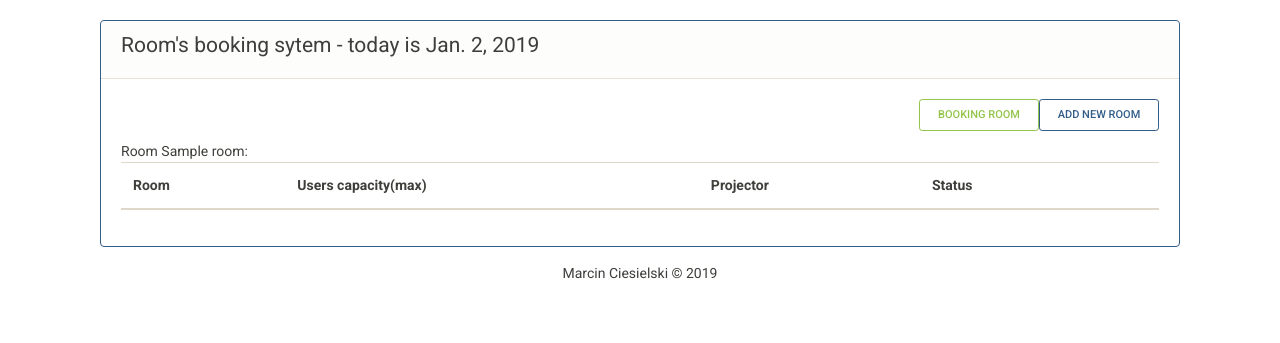
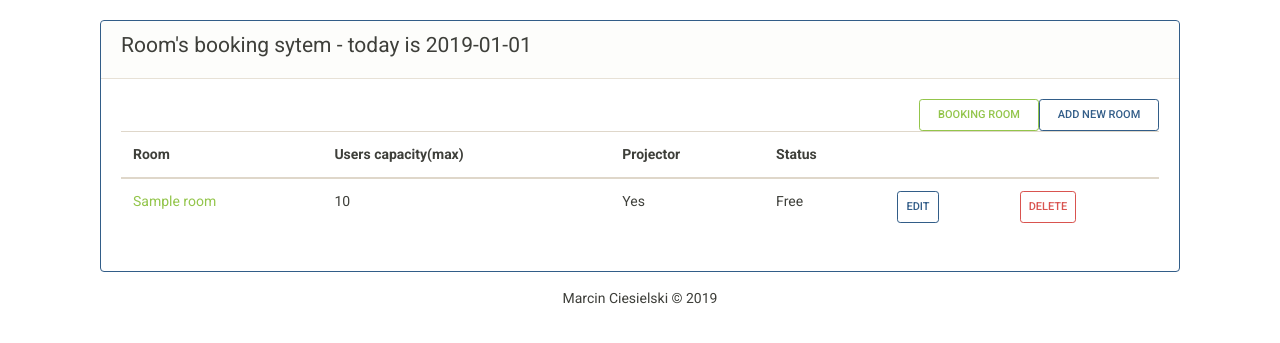
Before and after one commit to marcin-ciesielski/RBS, a Django app: page / in a window 1280 px wide. Shown: the part 54-397 px from the top of the page. Run offline with Django 3.2, Linux system fonts and the light colour scheme; tables that the repository leaves empty hold one stand-in row (values such as "Sample post"); lists and menus that the app fills with data are empty; parts of the project's set-up code (start-up, migrations or seed data) failed here and were passed over; some libraries are stand-ins or nearby versions.

Commit message:
Add date now js function

```diff
--- a/main/models.py
+++ b/main/models.py
@@ -1,5 +1,4 @@
 from django.db import models
-
 
 class Room(models.Model):
     name = models.CharField(max_length=64)
--- a/main/templates/main/base.html
+++ b/main/templates/main/base.html
@@ -7,7 +7,18 @@
     <meta name="viewport" content="width=device-width, user-scalable=no, initial-scale=1.0, maximum-scale=1.0, minimum-scale=1.0">
     <meta http-equiv="X-UA-Compatible" content="ie=edge">
     <link rel="stylesheet" href="https://stackpath.bootstrapcdn.com/bootswatch/4.1.3/sandstone/bootstrap.min.css">
-
+    <script type="text/javascript">
+        function showDate(){
+            var Today = new Date();
+            var Month = Today.getMonth() + 1;
+            var Day = Today.getDate();
+            var Year = Today.getFullYear();
+                if(Year <= 99)    Year += 1900;
+                if (Month < 10) Month = '0' + Month;
+                if (Day < 10) Day = '0' + Day;
+            return  Year + "-" + Month + "-" + Day;
+        }
+    </script>
     <title>{% block title %} {% endblock %}</title>
 </head>
 
--- a/main/templates/main/room_list.html
+++ b/main/templates/main/room_list.html
@@ -4,14 +4,11 @@
     <div class="row">
         <div class="col-md-12">
         <div class="card border-primary" style="width: 100%">
-            <div class="card-header"><h4>Room's booking sytem - today is {{ date }}</h4></div>
+            <div class="card-header"><h4>Room's booking sytem - today is <script type="text/javascript"> document.write(showDate()) </script> </h4></div>
           <div class="card-body">
-{#        <font size="2">#}
               <a href="{% url 'room-new' %}"><button type="button" class="btn btn-outline-primary btn-sm" style="width:120px; float: right;">Add new room</button></a>
               <a href="{% url 'booking-new' %}"><button type="button" class="btn btn-outline-success btn-sm" style="width:120px; float: right;">Booking room</button></a>
-              <br>
-              <br>
-              <table class="table table-hover">
+            <table class="table table-hover">
                 <thead>
                     <tr>
                         <th>Room</th>
@@ -19,28 +16,21 @@
                         <th>Projector</th>
                         <th>Status</th>
                         <th></th>
+                        <th></th>
                     </tr>
                 </thead>
 
-                  {% for i in room_list %}
-                      Room {{ i.name }}:
-                      {% for b in i.booking_set.all %} Bokking {{ b.comment }}, {{ b.rooms_id }}
-
+                  {% for room in room_list %}
                       <tbody>
-                          <td><a href="{% url 'room-detail' i.pk %}">{{ i.name }}</td>
-                          <td>{{ i.capacity }}</td>
-                          <td>{% if i.projector == True %} Yes
+                          <td><a href="{% url 'room-detail' room.pk %}">{{ room.name }}</td>
+                          <td>{{ room.capacity }}</td>
+                          <td>{% if room.projector == True %} Yes
                           {%  else %} No</td>{% endif %}
-                          {% for b in i.booking_set.all %}
-                                {% if i.id != b.rooms_id %}<td>Free</td>
-                                {% else %} <td>Reserved</td>{% endif %}
-                          {% endfor %}
-
-                          <td><a href="{% url 'room-edit' i.pk %}"><button type="button" class="btn btn-outline-primary btn-sm">Edit</button>
-                          <td><a href="{% url 'room-delete' i.pk %}"><button type="button" class="btn btn-outline-danger btn-sm">Delete</button>
+                          <td>Free</td>
+                          <td><a href="{% url 'room-edit' room.pk %}"><button type="button" class="btn btn-outline-primary btn-sm">Edit</button>
+                          <td><a href="{% url 'room-delete' room.pk %}"><button type="button" class="btn btn-outline-danger btn-sm">Delete</button>
                     </tbody>
                     {% endfor %}
-                  {% endfor %}
             </table>
           </div>
         </div>
--- a/main/urls.py
+++ b/main/urls.py
@@ -2,7 +2,7 @@ from django.urls import path, include
 from main.views import *
 
 urlpatterns = [
-    path('', MyRoomListView.as_view(), name='room-list'),
+    path('', RoomListView.as_view(), name='room-list'),
     path('room/detail/<int:pk>', RoomDetailView.as_view(), name='room-detail'),
     path('room/new/', RoomCreateView.as_view(), name='room-new'),
     path('room/delete/<int:pk>', RoomDeleteView.as_view(), name='room-delete'),
--- a/main/views.py
+++ b/main/views.py
@@ -11,17 +11,32 @@ class RoomListView(ListView):
     ordering = ['-capacity']
 
 
-class MyRoomListView(View):
-    template_name = 'main/room_list.html'
-    queryset = Room.objects.all()
-    date = datetime.datetime.now().date()
+# class RoomListView(ListView):
+#     template_name = 'main/room_list.html'
+#     queryset = Room.objects.all()
 
-    def get(self, request, *args, **kwargs):
-        context = {
-            'room_list': self.queryset,
-            'date': self.date, # date.strftime('%Y-%m-%d'),
-        }
-        return render(request, self.template_name, context)
+
+
+#     def get_queryset(self):
+#         # context = {
+#         #     'room_list': self.queryset,
+#         #     '123': self.date
+#         #     }
+#         return self.queryset
+
+#     def get(self, request, *args, **kwargs):
+#         date = datetime.datetime.now().date()
+#         context = { 'room_date': date,
+#                     'room_list': self.get_queryset()}
+#         return render(request, self.template_name, context)
+
+
+#     # def get(self, request, *args, **kwargs):
+#     #     context = {
+#     #         'room_list': self.get_queryset(),
+#     #         'date': self.date,
+#     #     }
+#     #     return render(request, self.template_name, context)
 
 
 class RoomDetailView(DetailView):
```
